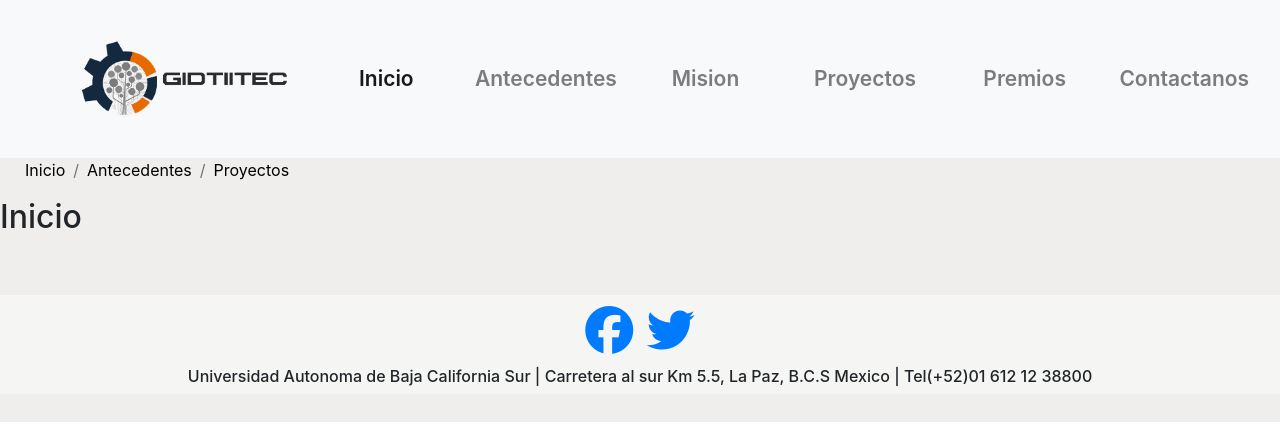
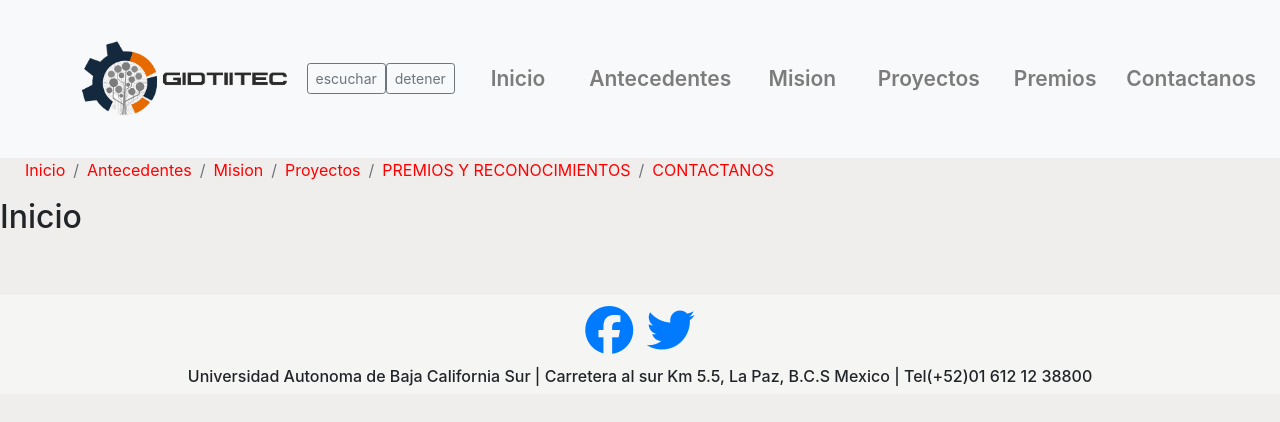
Before and after one commit to SaulHernandez230/GIDTIITEC, a PHP site: page / in a window 1280 px wide. Shown: the top 422 px of the page. Run offline with PHP 8.4, Linux system fonts and the light colour scheme; some libraries are stand-ins or nearby versions.

Commit message:
Speech and Window href

```diff
--- a/Sources/CSS/antecedentes.css
+++ b/Sources/CSS/antecedentes.css
@@ -34,8 +34,8 @@
   #Antecedentes{ background: rgb(245, 245, 243);}
   #Antecedentes h2{margin: 3% 0%; text-align: center;}
   #Antecedentes img{ float: left; width: 45%; margin: 2% 3%;  max-height: 310px;}
-  #Antecedentes p { display: initial; float: right; margin: 2% 5%; width:92%; font-size: 19px}
-  #Antecedentes #firstP{
+  #Antecedentes p { display: initial; float: right; margin: 2% 5%; width:92%; font-size: 18px}
+  #Antecedentes #parrafo1{
   float: right; margin: 3% 4% 0% 0%; width: 43%;
   min-height: 265px; font-size: 17px; max-height: 295px;
 }
@@ -45,14 +45,15 @@
 /* Large devices (desktops, 1024px and up) */
 @media (min-width: 1024px)
 {
-  #Antecedentes img{ max-height: 340px;}
-  #Antecedentes p { margin: 2.5% 5%; font-size: 22px;}
-  #Antecedentes #firstP{font-size: 20px;}
+  #Antecedentes img{ margin: 1% 3%;max-height: 335px;}
+  #Antecedentes p { margin: 2.5% 5%; font-size: 21px;}
+  #Antecedentes #parrafo1{font-size: 19px;}
 }
 
 /* Extra large devices (large desktops, 1200px and up) */
 @media (min-width: 1200px)
 {
-  #Antecedentes img{ max-height: 390px;}
-  #Antecedentes p {  margin: 3% 5%; font-size: 25px;}
+  #Antecedentes h2{ margin:0; margin-top: 1%;}
+  #Antecedentes img{ max-height: 380px;}
+  #Antecedentes p { margin: 2% 5%; font-size: 24px;}
 }
--- a/Sources/CSS/header.css
+++ b/Sources/CSS/header.css
@@ -21,6 +21,7 @@ header li{
   display: inline;
   color: red;
 }
+
 /* Small devices (landscape phones, 480px and up) */
 @media (min-width: 480px){
   header img{width: 40%}
--- a/Sources/Components/footer.html
+++ b/Sources/Components/footer.html
@@ -10,8 +10,8 @@
       Tel(+52)01 612 12 38800 </h6>
   </footer>
   <!--Boostrap scripts -->
-  <script src="https://code.jquery.com/jquery-3.3.1.slim.min.js" integrity="sha384-q8i/X+965DzO0rT7abK41JStQIAqVgRVzpbzo5smXKp4YfRvH+8abtTE1Pi6jizo" crossorigin="anonymous"></script>
   <script src="https://cdnjs.cloudflare.com/ajax/libs/popper.js/1.14.7/umd/popper.min.js" integrity="sha384-UO2eT0CpHqdSJQ6hJty5KVphtPhzWj9WO1clHTMGa3JDZwrnQq4sF86dIHNDz0W1" crossorigin="anonymous"></script>
   <script src="https://stackpath.bootstrapcdn.com/bootstrap/4.3.1/js/bootstrap.min.js" integrity="sha384-JjSmVgyd0p3pXB1rRibZUAYoIIy6OrQ6VrjIEaFf/nJGzIxFDsf4x0xIM+B07jRM" crossorigin="anonymous"></script>
+  <script src="/proyectos/GIDTIITEC/Sources/JS/Speech.js" type="text/javascript"></script>
   <script src="https://kit.fontawesome.com/a076d05399.js"></script>
 </html>
--- a/Sources/Components/header.html
+++ b/Sources/Components/header.html
@@ -12,35 +12,115 @@
     <link rel="stylesheet" href="/proyectos/GIDTIITEC/Sources/CSS/antecedentes.css">
     <link rel="stylesheet" href="/proyectos/GIDTIITEC/Sources/CSS/proyectos.css">
     <link rel="stylesheet" href="/proyectos/GIDTIITEC/Sources/CSS/mision.css">
+
+    <!-- JQ Script-->
+    <script src="https://code.jquery.com/jquery-3.3.1.slim.min.js" integrity="sha384-q8i/X+965DzO0rT7abK41JStQIAqVgRVzpbzo5smXKp4YfRvH+8abtTE1Pi6jizo" crossorigin="anonymous"></script>
     <title></title>
+
   </head>
   <header>
     <!--NAVBAR-->
     <nav class="navbar navbar-expand-md navbar-light bg-light" aria-label="Main Navegation" role="menubar">
       <!--LOGO-->
       <img class="navbar-brand" src="/proyectos/GIDTIITEC/Sources/Img/gidtiitec.png" role="banner" aria-label="GIDTIITEC Logo">
-      <!--BUTTON NAVBAR-->
+      <!-- SPEECH BUTTON -->
+      <button class="btn btn-sm btn-outline-secondary" type="button" id="button" onclick="startSpeech()">escuchar</button>
+      <!-- HIGH CONTRAST  BUTTON -->
+      <button class="btn btn-sm btn-outline-secondary" type="button" id="button" onclick="stopSpeech()">detener</button>
+
+      <!-- NAVBAR BUTTON -->
       <a class="navbar-toggler" data-toggle="collapse" data-target="#navbarNav" aria-controls="navbarNav" aria-expanded="false" aria-label="Toggle navigation">
         <span class="navbar-toggler-icon" role="img" aria-label="icon navBar"></span>
       </a>
       <div class="collapse navbar-collapse" id="navbarNav">
         <div class=" navbar-nav" role="menu">
-          <a class=" nav-item nav-link active" role="menuitem" href="/proyectos/GIDTIITEC/Public/index.php">Inicio</a>
-          <a class=" nav-item nav-link" role="menuitem" href="/proyectos/GIDTIITEC/Public/index.php/Antecedentes.php">Antecedentes</a>
-          <a class=" nav-item nav-link" role="menuitem" href="/proyectos/GIDTIITEC/Public/index.php/Mision.php">Mision</a>
-          <a class=" nav-item nav-link" role="menuitem" href="/proyectos/GIDTIITEC/Public/index.php/Proyectos.php">Proyectos</a>
-          <a class=" nav-item nav-link" role="menuitem" href="/proyectos/GIDTIITEC/Public/index.php/Premios.php">Premios</a>
-          <a class=" nav-item nav-link" role="menuitem" href="/proyectos/GIDTIITEC/Public/index.php/Contactanos.php">Contactanos</a>
+          <a class=" nav-link" role="menuitem">Inicio</a>
+          <a class=" nav-link" role="menuitem">Antecedentes</a>
+          <a class=" nav-link" role="menuitem">Mision</a>
+          <a class=" nav-link" role="menuitem">Proyectos</a>
+          <a class=" nav-link" role="menuitem">Premios</a>
+          <a class=" nav-link" role="menuitem">Contactanos</a>
         </div>
       </div>
     </nav>
     <!--BREADCRUMBS-->
     <ol class="row" class="breadcrumb" role="breadcrumb">
-      <li  class="breadcrumb-item"><a href="/proyectos/GIDTIITEC/Public/index.php">Inicio</a></li>
-      <li  class="breadcrumb-item" aria-label="breadcrum item"><a href="/proyectos/GIDTIITEC/Public/index.php/Antecedentes.php">Antecedentes</a></li>
-      <!-- <li  class="breadcrumb-item" aria-label="breadcrum item"><a href="/proyectos/GIDTIITEC/Public/index.php/Mision.php">Mision,Vision y Objetivos</a></li> -->
-      <li class="breadcrumb-item" aria-label="breadcrum item"><a href="/proyectos/GIDTIITEC/Public/index.php/Proyectos.php">Proyectos</a></li>
-      <!--<li class="breadcrumb-item" aria-label="breadcrum item"><a href="/proyectos/GIDTIITEC/Public/index.php/Premios.php">PREMIOS Y RECONOCIMIENTOS</a></li> -->
-      <!-- <li class="breadcrumb-item active" aria-current="page" aria-label="breadcrum item"><a href="/proyectos/GIDTIITEC/Public/index.php/Contactanos.php">CONTACTANOS</a></li> -->
+      <li  class="breadcrumb-item"><a>Inicio</a></li>
+      <li  class="breadcrumb-item" aria-label="breadcrum item"><a>Antecedentes</a></li>
+      <li  class="breadcrumb-item" aria-label="breadcrum item"><a>Mision</a></li>
+      <li class="breadcrumb-item" aria-label="breadcrum item"><a>Proyectos</a></li>
+      <li class="breadcrumb-item" aria-label="breadcrum item"><a>PREMIOS Y RECONOCIMIENTOS</a></li>
+      <li class="breadcrumb-item" aria-current="page" aria-label="breadcrum item"><a>CONTACTANOS</a></li>
     </ol>
   </header>
+  <script type="text/javascript">
+
+
+    function switchView(){
+      alert("dasda")
+      document.a.addEventListener("click",()=>{
+        a.removeClass("active")
+        this.addClass("active")
+      })
+    }
+
+    //Codigo para la reproduccion del audio de la pagina
+    function startSpeech(){
+      var speech = new Speech()
+
+      var request = window.location.href.split("/")
+      var url = "";
+
+      if(request[6] != null)
+        url=request[6];
+      if(request[7] != null)
+        url=request[7];
+
+      switch (url) {
+        case 'index.php':
+          speech.inicio()
+          break;
+        case 'Antecedentes.php':
+          speech.antecedentes()
+          break;
+        case 'Mision.php':
+          speech.mision()
+          break;
+        case 'Proyectos.php':
+          speech.proyectos()
+          break;
+        case 'Premios.php':
+          speech.premios()
+          break;
+        case 'Contactanos.php':
+          speech.contactanos()
+          break;
+
+        default:
+        speech.default()
+      }
+
+    }
+    function stopSpeech(){
+      var speech = new Speech()
+      speech.stop();
+    }
+    //activar y desactivar anchor
+    $(document).ready(function(){
+      $("a").click(function(){
+
+        var currentPage = this.textContent;
+
+
+        $('a').removeClass("active");
+        $(this).addClass("active");
+
+        speechSynthesis.cancel()
+        if(currentPage =="Inicio")
+          window.location = "/proyectos/GIDTIITEC/Public/index.php/";
+        else
+          window.location = "/proyectos/GIDTIITEC/Public/index.php/"+currentPage+".php";
+        // alert(currentPage);
+      });
+    });
+  </script>
--- /dev/null
+++ b/Sources/JS/Speech.js
@@ -0,0 +1,32 @@
+class Speech {
+  constructor() {
+
+  }
+  antecedentes(){
+    var parrafo1 = document.getElementById("parrafo1").textContent;
+    var parrafo2 = document.getElementById("parrafo2").textContent;
+    var parrafo3 = document.getElementById("parrafo3").textContent;
+    this.speech("",parrafo1)
+    this.speech("",parrafo2)
+    this.speech("",parrafo3)
+  }
+  mision(){
+    var parrafo1 = document.getElementById("parrafo1").textContent;
+    var parrafo2 = document.getElementById("parrafo2").textContent;
+    var parrafo3 = document.getElementById("parrafo3").textContent;
+    this.speech("Misión",parrafo1)
+    this.speech("Visión",parrafo2)
+    this.speech("Objetivos",parrafo3)
+  }
+  default(){
+    var texto = "Navega por nuestra pagina para poder utilizar el lector de texto"
+    this.speech("",texto)
+  }
+  speech(titulo,texto){
+    speechSynthesis.speak(new SpeechSynthesisUtterance(titulo));
+    speechSynthesis.speak(new SpeechSynthesisUtterance(texto));
+  }
+  stop(){
+    speechSynthesis.cancel()
+  }
+}
--- a/Sources/Views/Antecedentes.php
+++ b/Sources/Views/Antecedentes.php
@@ -2,14 +2,14 @@
   <div id="Antecedentes">
     <h2>Antecedentes</h2>
     <img src="../../Sources/Img/antecedentes.jpg">
-    <p id="firstP">
+    <p id="parrafo1">
       Sin lugar a dudas el mérito se mide por los logros. Así, el GIDTIITEC ha producido valiosos proyectos que se han
        aplicado a diversos sectores y comunidades que reflejan el espíritu solidario de quienes componen este gran grupo.
        Estos grandes proyectos se ilustran a partir de proyectos aplicados, prototipos, artículos, capítulos de libros,
        congresos, charlas, exposiciones, foros, así como las investigaciones desarrolladas que han permitido contar con
        la producción referida.
     </p>
-    <p>
+    <p id="parrafo2">
       Profesores visionarios de los Departamentos Académicos de Sistemas Computacionales y Humanidades, crearon este
       Grupo para impulsar la investigación inclusiva y educativa, la propuesta se inspiró por este deseo. En cuanto a la
       trascendencia regional, el Grupo se convierte en una valiosa fuente de asesoramiento en el campo de desarrollo de
@@ -18,7 +18,7 @@
       buscan impulsar el bienestar social y económico a través de la inclusión y el acortamiento de la brecha educativa
       aprovechando las tecnologías propuestas.
     </p>
-    <p>
+    <p id="parrafo3">
       La cuantificación y la proyección del trabajo realizado son un buen ejemplo de las
       posibilidades que se gestan en el Grupo en el marco de la Universidad la Universidad Autónoma de Baja California
       Sur.Es por esta razón que los investigadores actuales del Grupo busca realizar investigaciones de calidad cuyos
```
Also changed, not shown: Sources/Views/Mision.php (+0 -17 lines).
